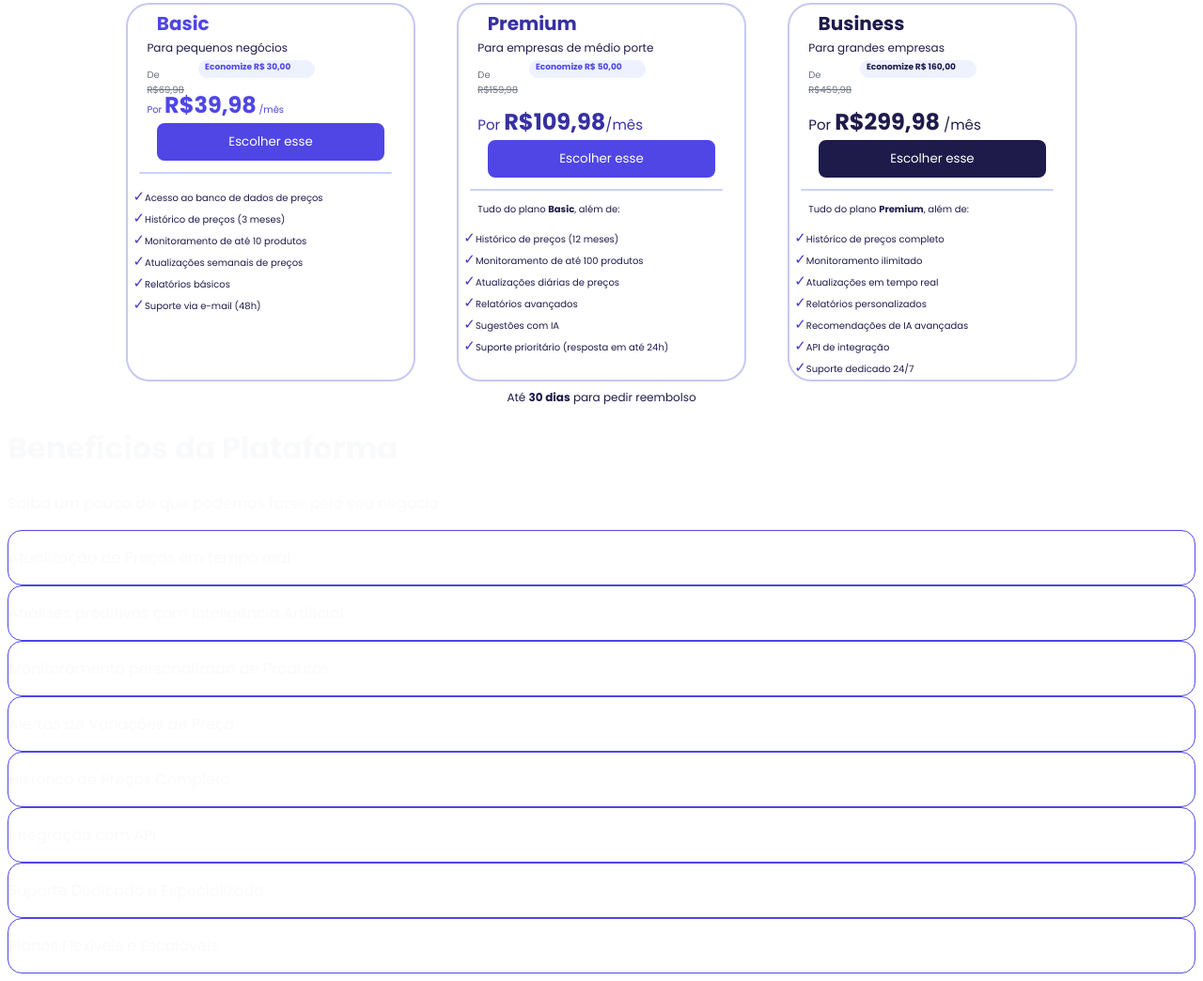
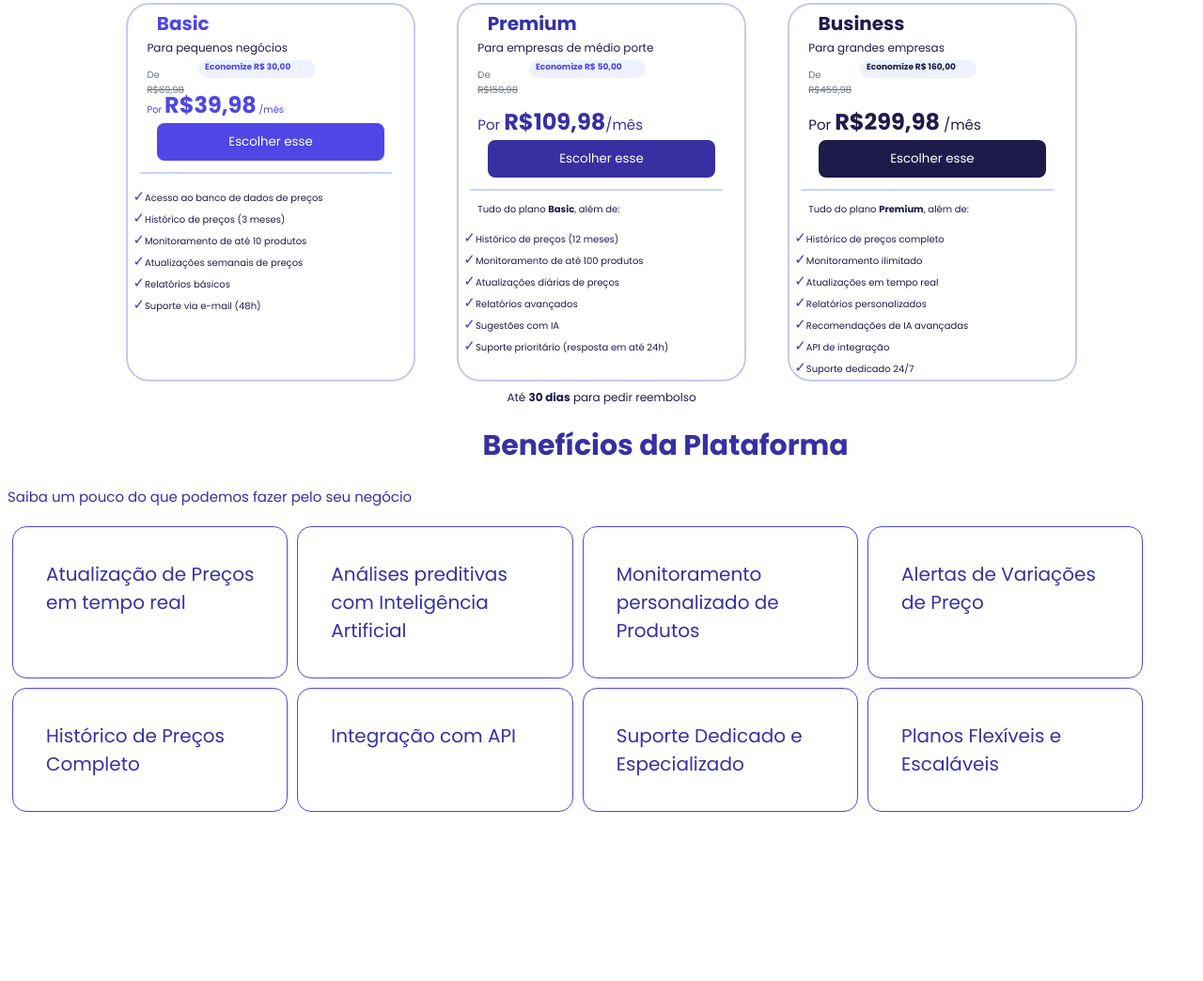
Before and after one commit to valorease/landing-page, a plain HTML site: page landing.html in a window 1280 px wide. Shown: the part 623-1667 px from the top of the page at 94% size. After the commit the page ends 1500 px from the top, so only its background shows below. Drawn offline with Linux system fonts and the light colour scheme.

Commit message:
Parte inferior - ajustes

```diff
--- a/landing.css
+++ b/landing.css
@@ -145,9 +145,9 @@ img{
     margin-left: 10%;
     margin-bottom: 0px;
     border-radius: 8px;
-    background-color: #4F46E5;
-    border-color: #4F46E5;
-    border: solid #4F46E5;
+    background-color: #3730A3;
+    border-color: #3730A3;
+    border: solid #3730A3;
     color: white;
     width: 80%;
     height: 10%;
@@ -231,12 +231,39 @@ img{
 
 
 }
+
+#conteudo_3 {
+    width: 100%;
+    height: 50%;
+    font-size: 15px;
+    color: #3730A3;
+
+}
+
+#conteudo_3 h1 {
+    margin-left: 40%;
+}
+
 #conteudo_3_caixas {
     display: grid;
-    grid-column: ;
+    grid-template-columns: 24% 24% 24% 24%;
+    width: 100%;
+    height: 50%;
+
+
 }
 #conteudo_3_caixas div {
     border: solid #4F46E5;
     border-radius: 15px;
     border-width: 1px;
+    margin: 5px;
+    width: 96%;
+    justify-content: space-between;
 }
+
+#conteudo_3_caixas p {
+    width: 80%;
+    height: 60%;
+    margin: 35px;
+    font-size: 20px;
+}
--- a/landing.html
+++ b/landing.html
@@ -112,11 +112,10 @@
     <div id="conteudo_3">
         <h1>Benefícios da Plataforma</h1>
         <p>Saiba um pouco do que podemos fazer pelo seu negócio</p>
-        <div id="conteudo_3_caixa_grande"></div>
         <div id="conteudo_3_caixas">
 
             <div>
-                <p>Atualização de Preços em tempo real</p>
+                <p id="caixa_p">Atualização de Preços em tempo real</p>
             </div>
             <div>
                 <p>Análises preditivas com Inteligência Artificial</p>
```
